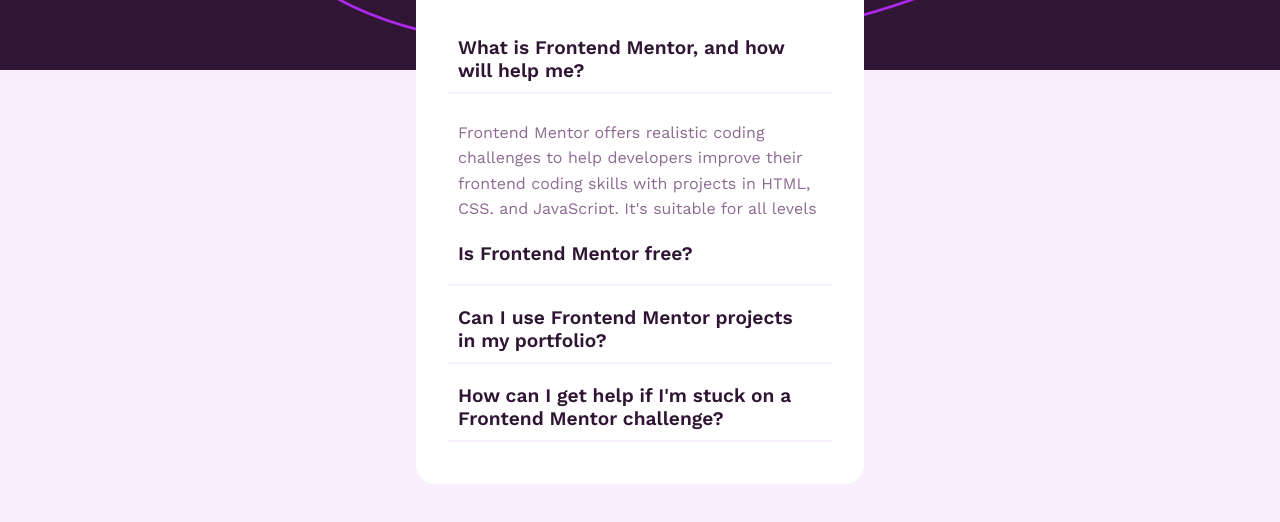
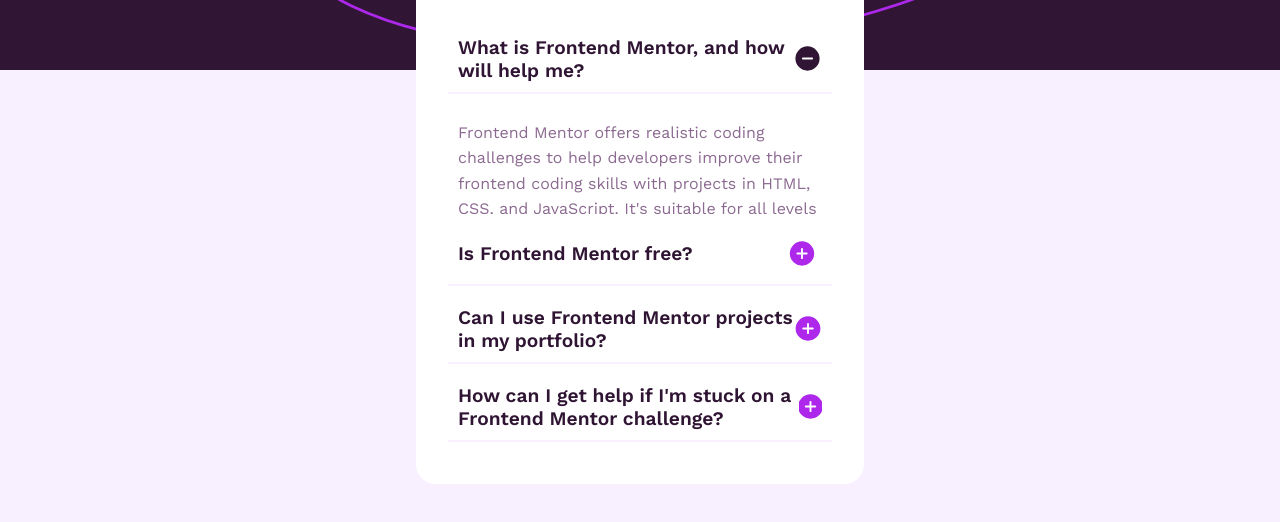
Before and after one commit to rainndev/MyProjects, a plain HTML site: page Front-End-Mentor/faq-accordion-main/index.html in a window 1280 px wide. Shown: the part 210-732 px from the top of the page. Drawn offline with nearby package versions, Linux system fonts and the light colour scheme; the site is published under a folder, as on GitHub Pages, so addresses that start at the root find nothing.

Commit message:
Fix CSS background image paths in FAQ Accordion project

```diff
--- a/Front-End-Mentor/faq-accordion-main/accordion.css
+++ b/Front-End-Mentor/faq-accordion-main/accordion.css
@@ -76,13 +76,13 @@
 
 /* When the checkbox is checked, changed the icon*/
 .accordion input:checked + label .icon-active {
-  background-image: url("/assets/images/icon-minus.svg");
+  background-image: url("assets/images/icon-minus.svg");
 }
 
 .icon-active {
   width: 40px;
   height: 40px;
-  background-image: url("/assets/images/icon-plus.svg");
+  background-image: url("assets/images/icon-plus.svg");
   background-size: auto;
   background-repeat: no-repeat;
   background-position: center;
```
